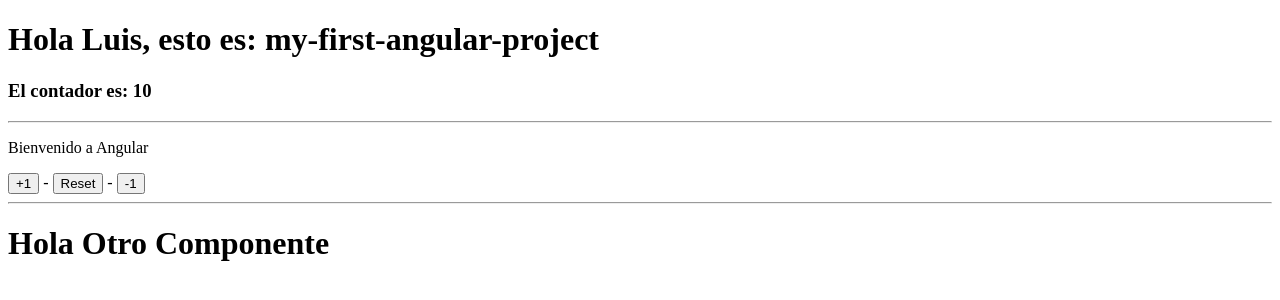
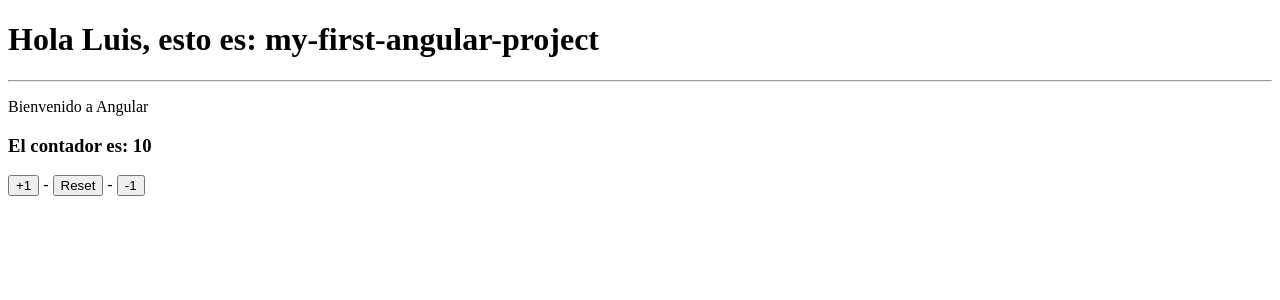
Before and after one commit to LuisFernando10/angular-bases, an Angular app: page / in a window 1280 px wide. Shown: the top 300 px of the page. Built offline with nearby package versions, Linux system fonts and the light colour scheme.

Commit message:
Moved functionality app-counter component in it

```diff
--- a/src/app/Counter/counter-component.ts
+++ b/src/app/Counter/counter-component.ts
@@ -2,8 +2,22 @@ import { Component } from '@angular/core';
 
 @Component({
   selector: 'app-counter',
-  template: '<h1>Hola {{name}}</h1>',
+  template: `<p>Bienvenido a Angular</p>
+    <h3>El contador es: {{ counter }}</h3>
+    <button (click)="handleCounter(1)">+1</button> -
+    <button (click)="handleCounterReset()">Reset</button> -
+    <button (click)="handleCounter(-1)">-1</button>`,
 })
 export class CounterComponent {
-  name = 'Otro Componente';
+  public counter = 10;
+
+  handleCounter(value: number): void {
+    this.counter += value;
+  }
+
+  handleCounterReset(): void {
+    this.counter = 10;
+  }
+
+  constructor() {}
 }
--- a/src/app/app.component.html
+++ b/src/app/app.component.html
@@ -1,12 +1,3 @@
 <h1>Hola {{ nombre }}, esto es: {{ title }}</h1>
-<h3>El contador es: {{ counter }}</h3>
-
-<hr />
-<p>Bienvenido a Angular</p>
-
-<button (click)="handleCounter(1)">+1</button> -
-<button (click)="handleCounterReset()">Reset</button> -
-<button (click)="handleCounter(-1)">-1</button>
-
 <hr />
 <app-counter/>
--- a/src/app/app.component.ts
+++ b/src/app/app.component.ts
@@ -6,15 +6,6 @@ import { Component } from '@angular/core';
   styleUrls: ['./app.component.css'],
 })
 export class AppComponent {
-  public counter = 10;
   public nombre = 'Luis';
   public title: string = 'my-first-angular-project';
-
-  handleCounter(value: number): void {
-    this.counter += value;
-  }
-
-  handleCounterReset(): void {
-    this.counter = 10;
-  }
 }
```
